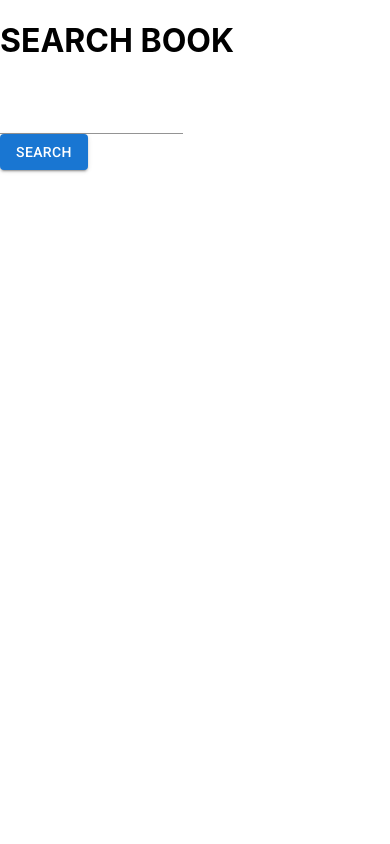
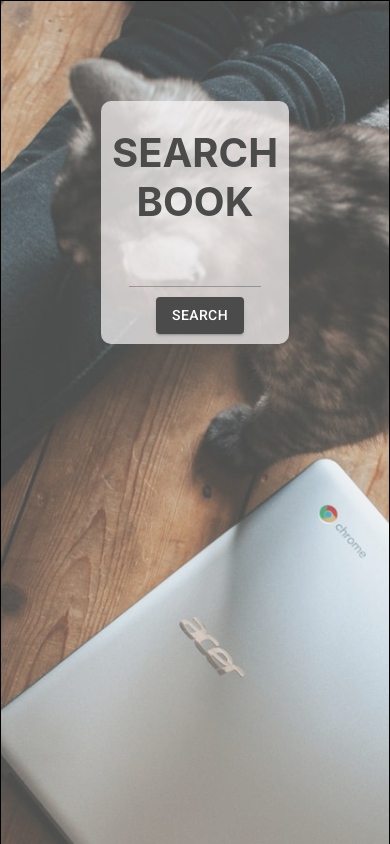
Before and after one commit to jorgelgf/gbook, a React (Create React App) app: page / in a window 390 px wide. Shown: the top 844 px of the page. Built offline with nearby package versions, Linux system fonts and the light colour scheme.

Commit message:
responsive

```diff
--- a/src/App.js
+++ b/src/App.js
@@ -1,53 +1,26 @@
-import React, { useState } from "react";
+import React from "react";
 import "./App.css";
-import Api from "./components/Api/Api";
-import { Button, Input } from "@mui/material";
-import MultiActionAreaCard from "./components/Card/Card";
-
+import styled from "styled-components";
+import Find from "./components/Find/Find";
 function App() {
-  const [search, setSearch] = useState(null);
-
-  let apiKey = "AIzaSyDASQubWULoDxLbr2qhcThaNdLSqKqrx4Y";
-
-  let filterValue = "search";
-  const { book, request } = Api();
-
-  const handleChange = (event) => {
-    event.preventDefault();
-    setSearch(event.target.value);
-  };
-
-  async function handleSubmit(event) {
-    try {
-      event.preventDefault();
-      const value = search.trim();
-      filterValue = value.replace(/ +/g, "+");
-      //console.log(filterValue);
-      await request(
-        `https://www.googleapis.com/books/v1/volumes?q=${filterValue}:keyes&key=${apiKey}&maxResults=20`
-      );
-    } catch (e) {
-      console.log(
-        "Você precisa digitar algo \nAbaixo o código do erro gerado: \n",
-        e
-      );
-    }
-    console.log(book);
-  }
-
   return (
-    <div>
-      <h1>SEARCH BOOK</h1>
-      <form onSubmit={handleSubmit}>
-        <br />
-        <Input type="search" onChange={handleChange} size="long" />
-        <br />
-        <Button variant="contained" type="submit">
-          Search
-        </Button>
-      </form>
-    </div>
+    <DivFull>
+      <DivOpacity>
+        <Find />
+      </DivOpacity>
+    </DivFull>
   );
 }
-
+const DivFull = styled.div`
+  display: flex;
+  justify-content: center;
+  border: solid 1px black;
+  width: auto;
+  height: 1200px;
+`;
+const DivOpacity = styled.div`
+  width: 100%;
+  height: 100%;
+  opacity: 0.7;
+`;
 export default App;
--- a/src/components/Find/Find.js
+++ b/src/components/Find/Find.js
@@ -1,8 +1,102 @@
-import React from "react";
-//import Button from "@mui/material/Button";
+import { useState } from "react";
+import Api from "../Api/Api";
+import { Button, Input } from "@mui/material";
+import styled from "styled-components";
+import bg from "../../img/bg.jpg";
 
 const Find = () => {
-  return <></>;
+  const [search, setSearch] = useState(null);
+
+  let apiKey = "AIzaSyDASQubWULoDxLbr2qhcThaNdLSqKqrx4Y";
+
+  let filterValue = "";
+  const { book, request } = Api();
+
+  const handleChange = (event) => {
+    event.preventDefault();
+    setSearch(event.target.value);
+  };
+
+  async function handleSubmit(event) {
+    event.preventDefault();
+
+    try {
+      const value = search.trim();
+      filterValue = value.replace(/ +/g, "+");
+      //console.log(filterValue);
+      await request(
+        `https://www.googleapis.com/books/v1/volumes?q=${filterValue}:keyes&key=${apiKey}&maxResults=20`
+      );
+    } catch (e) {
+      console.log(
+        "Você precisa digitar algo \nAbaixo o código do erro gerado: \n",
+        e
+      );
+    }
+    console.log(book);
+  }
+
+  return (
+    <DivFind>
+      <OpacityDiv>
+        <Title>SEARCH BOOK</Title>
+        <br />
+        <form onSubmit={handleSubmit}>
+          <Input
+            type="search"
+            fullWidth={true}
+            onChange={handleChange}
+            size="long"
+            style={{
+              paddingLeft: "5px",
+              maxWidth: "70%",
+              marginBottom: "10px",
+            }}
+          />
+          <br />
+
+          <Button
+            variant="contained"
+            type="submit"
+            style={{
+              marginLeft: "10px",
+              backgroundColor: "black",
+              marginBottom: "10px",
+            }}
+          >
+            Search
+          </Button>
+        </form>
+      </OpacityDiv>
+    </DivFind>
+  );
 };
+const DivFind = styled.div`
+  display: flex;
+
+  text-align: center;
+  flex-direction: column;
+  background-image: url(${bg});
+  background-position: center;
+  background-size: cover;
+  width: 100%;
+  height: 100%;
+`;
+const OpacityDiv = styled.div`
+  background-color: #f5f0f0b7;
+  margin: 100px;
+  border-radius: 10px;
+`;
+
+const Title = styled.h1`
+  font-weight: 700;
+  text-align: center;
+  margin-bottom: 5%;
+  z-index: 2;
+  font-size: 40px;
+
+  font-family: -apple-system, BlinkMacSystemFont, "Segoe UI", Roboto, Oxygen,
+    Ubuntu, Cantarell, "Open Sans", "Helvetica Neue", sans-serif;
+`;
 
 export default Find;
```
Also changed, not shown: src/components/infoBooks.js (added, +11 -0 lines), src/components/Card/MultiActionAreaCard.js (renamed from src/components/Card/Card.js), src/img/bg.jpg (added).
